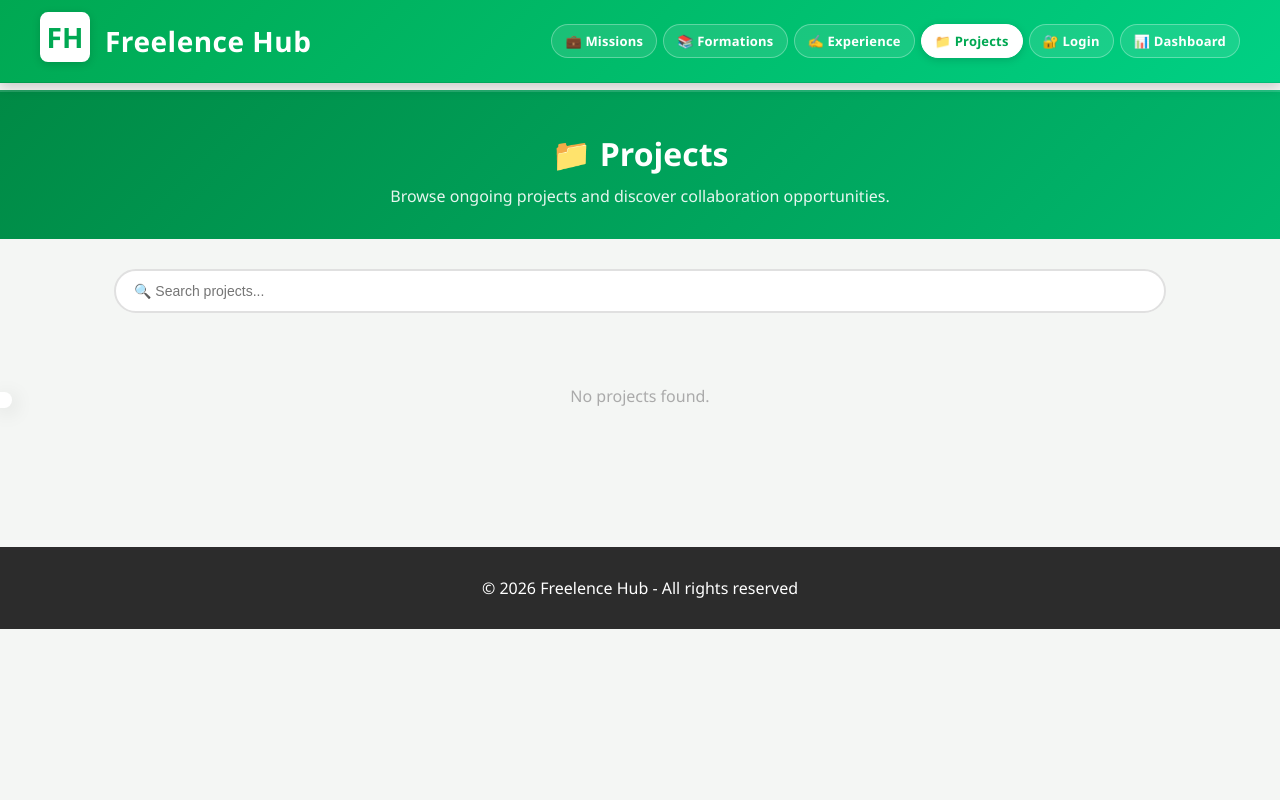
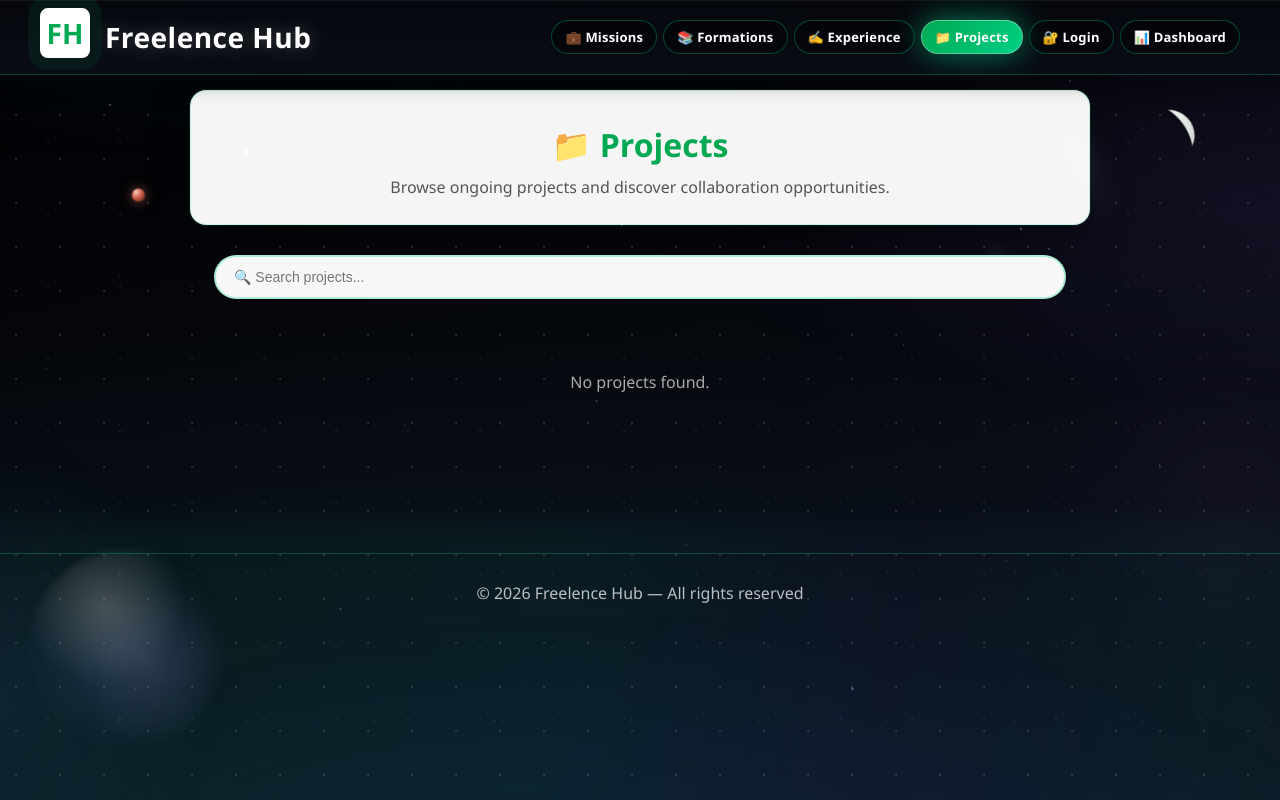
Before and after one commit to GENIX2190/Freelancers_Hub, a PHP site: page /Views/projets/view.html in a window 1280 px wide. Run offline with PHP 8.4, Linux system fonts and the light colour scheme; data that the repository does not hold is empty; some libraries are stand-ins or nearby versions.

Commit message:
Projects view: cosmic theme and dark glass header matching Experience page
Co-authored-by: Cursor <cursoragent@cursor.com>

```diff
--- a/Views/projets/css/view.css
+++ b/Views/projets/css/view.css
@@ -156,6 +156,61 @@ main {
 .badge-completed { background: #dbeafe; color: #1e40af; }
 .badge-planning { background: #fff3cd; color: #856404; }
 
+/* ═══ Cosmic theme (animations.css + body.page-auth.page-projects; aligns with Experience view) ═══ */
+body.page-auth.page-projects > .hero {
+    background: rgba(255, 255, 255, 0.96);
+    color: #00a852;
+    border-top: none;
+    border-radius: 16px;
+    max-width: 900px;
+    margin: 12px auto 0;
+    padding: 32px 24px 26px;
+    box-shadow:
+        0 12px 40px rgba(0, 0, 0, 0.35),
+        0 0 0 1px rgba(0, 208, 132, 0.12);
+    border: 1px solid rgba(0, 208, 132, 0.18);
+    text-align: center;
+}
+
+body.page-auth.page-projects .hero h1 {
+    color: #00a852;
+}
+
+body.page-auth.page-projects .hero p {
+    color: #555;
+    opacity: 1;
+}
+
+body.page-auth.page-projects main {
+    max-width: 900px;
+}
+
+body.page-auth.page-projects footer {
+    text-align: center;
+    padding: 28px 20px 40px;
+    color: rgba(255, 255, 255, 0.72);
+    border-top: 1px solid rgba(0, 208, 132, 0.28);
+    background: transparent;
+}
+
+body.page-auth.page-projects .search-bar input {
+    background: rgba(255, 255, 255, 0.97);
+    border-color: rgba(0, 208, 132, 0.3);
+    color: #222;
+}
+
+body.page-auth.page-projects .project-card {
+    box-shadow:
+        0 4px 22px rgba(0, 0, 0, 0.22),
+        0 0 0 1px rgba(255, 255, 255, 0.08);
+}
+
+body.page-auth.page-projects .project-card:hover {
+    box-shadow:
+        0 12px 36px rgba(0, 0, 0, 0.32),
+        0 0 0 1px rgba(0, 208, 132, 0.14);
+}
+
 @media(max-width:768px) {
     body {
         padding-bottom: 70px;
@@ -163,4 +218,29 @@ main {
     .projects-grid {
         grid-template-columns: 1fr;
     }
+
+    body.page-auth.page-projects > .hero {
+        margin-left: 12px;
+        margin-right: 12px;
+    }
+
+    body.page-auth.page-projects .hero {
+        padding: 26px 16px 22px;
+    }
+
+    body.page-auth.page-projects .hero h1 {
+        font-size: 24px;
+    }
+
+    body.page-auth.page-projects main {
+        padding: 20px 12px 48px;
+    }
+
+    body.page-auth.page-projects header {
+        padding: 14px 16px !important;
+    }
+
+    body.page-auth.page-projects .site-name {
+        display: none;
+    }
 }
--- a/Views/projets/view.html
+++ b/Views/projets/view.html
@@ -6,9 +6,9 @@
     <meta name="fh-session-expired" content="../users/session_expired.html">
     <title>Projects - Freelence Hub</title>
     <link rel="stylesheet" href="../assets/css/common.css">
-    <link rel="stylesheet" href="css/view.css">
+    <link rel="stylesheet" href="css/view.css?v=3">
 </head>
-<body>
+<body class="page-auth page-projects">
 
 <header>
     <div class="header-container">
@@ -27,12 +27,31 @@
     </div>
 </header>
 
-<div class="side-nav"></div>
+<div class="auth-fx" aria-hidden="true">
+    <div class="auth-stars-layer auth-stars-layer--deep"></div>
+    <div class="auth-stars-layer auth-stars-layer--mid"></div>
+    <div class="auth-celestial">
+        <div class="auth-earthshine"></div>
+        <span class="auth-planet auth-planet-gas"></span>
+        <span class="auth-planet auth-planet-rock"></span>
+        <div class="auth-orbit">
+            <span class="auth-orbit-dot"></span>
+        </div>
+        <div class="auth-star-bloom"></div>
+    </div>
+    <div class="auth-aurora"></div>
+    <span class="meteor meteor-1"></span>
+    <span class="meteor meteor-2"></span>
+    <span class="meteor meteor-3"></span>
+</div>
 
-<section class="hero">
+<div class="auth-lightning" aria-hidden="true"></div>
+<div class="auth-lightning auth-lightning--b" aria-hidden="true"></div>
+
+<div class="hero">
     <h1>📁 Projects</h1>
     <p>Browse ongoing projects and discover collaboration opportunities.</p>
-</section>
+</div>
 
 <main>
     <div class="search-bar">
@@ -42,8 +61,8 @@
     <div class="projects-grid" id="projectsGrid"></div>
 </main>
 
-<footer style="background:#2c2c2c;color:white;text-align:center;padding:30px 20px;margin-top:40px">
-    <p>© 2026 Freelence Hub - All rights reserved</p>
+<footer>
+    <p>© 2026 Freelence Hub — All rights reserved</p>
 </footer>
 
 <script src="../assets/js/common.js"></script>
@@ -51,7 +70,7 @@
 
 <script>
 document.addEventListener('DOMContentLoaded', function() {
-    document.querySelectorAll('header nav a, .side-nav a').forEach(function(link) {
+    document.querySelectorAll('header nav a, .sidebar-nav a, .side-nav a').forEach(function(link) {
         link.addEventListener('click', function(e) {
             var href = this.getAttribute('href');
             if (!href || href === '#' || href.startsWith('javascript:')) return;
```
